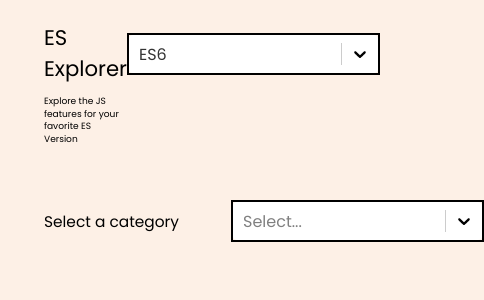
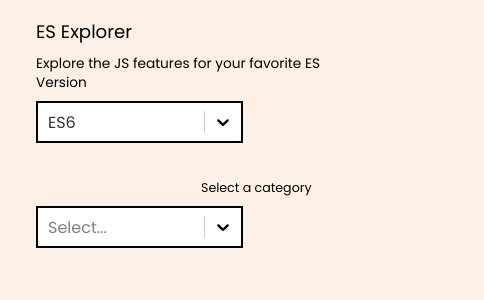
Before and after one commit to ruphaa/es-explorer, a React (Create React App) app: page / in a window 390 px wide. Shown: the top 300 px of the page, 484 px wide, since content can reach past the window. Built offline with nearby package versions, Linux system fonts and the light colour scheme.

Commit message:
Include responsiveness

```diff
--- a/src/App.css
+++ b/src/App.css
@@ -148,3 +148,62 @@ header {
 .feature-description .link a:hover:after {
   width: 11rem;
 }
+
+@media only screen and (max-width: 1000px) {
+  html {
+    font-size: 8px;
+  }
+  .state {
+    height: 22rem;
+  }
+}
+
+@media only screen and (max-width: 1024px) {
+  html {
+    font-size: 9px;
+  }
+  .App {
+    padding: 0;
+    overflow-x: hidden;
+    height: 100vh;
+  }
+  .top {
+    flex-direction: column;
+    padding: 2rem 4rem 0 4rem;
+  }
+
+  .content {
+    flex-direction: column;
+    padding: 0 4rem;
+    margin-bottom: 4rem;
+  }
+
+  .content .feature-description {
+    width: auto;
+  }
+
+  .content .right {
+    width: auto;
+    margin-left: 0;
+  }
+
+  .content .right .code {
+    flex-direction: column;
+  }
+
+  .top-left .sub-heading {
+    font-size: calc(1.2vw + 1rem);
+  }
+
+  .feature-selection {
+    margin-top: 4rem;
+  }
+  .feature-selection .selected-list .main {
+    flex-direction: column;
+  }
+  .main .title {
+    align-self: end !important;
+    margin-bottom: 1rem;
+    font-size: 1.5rem;
+  }
+}
```
